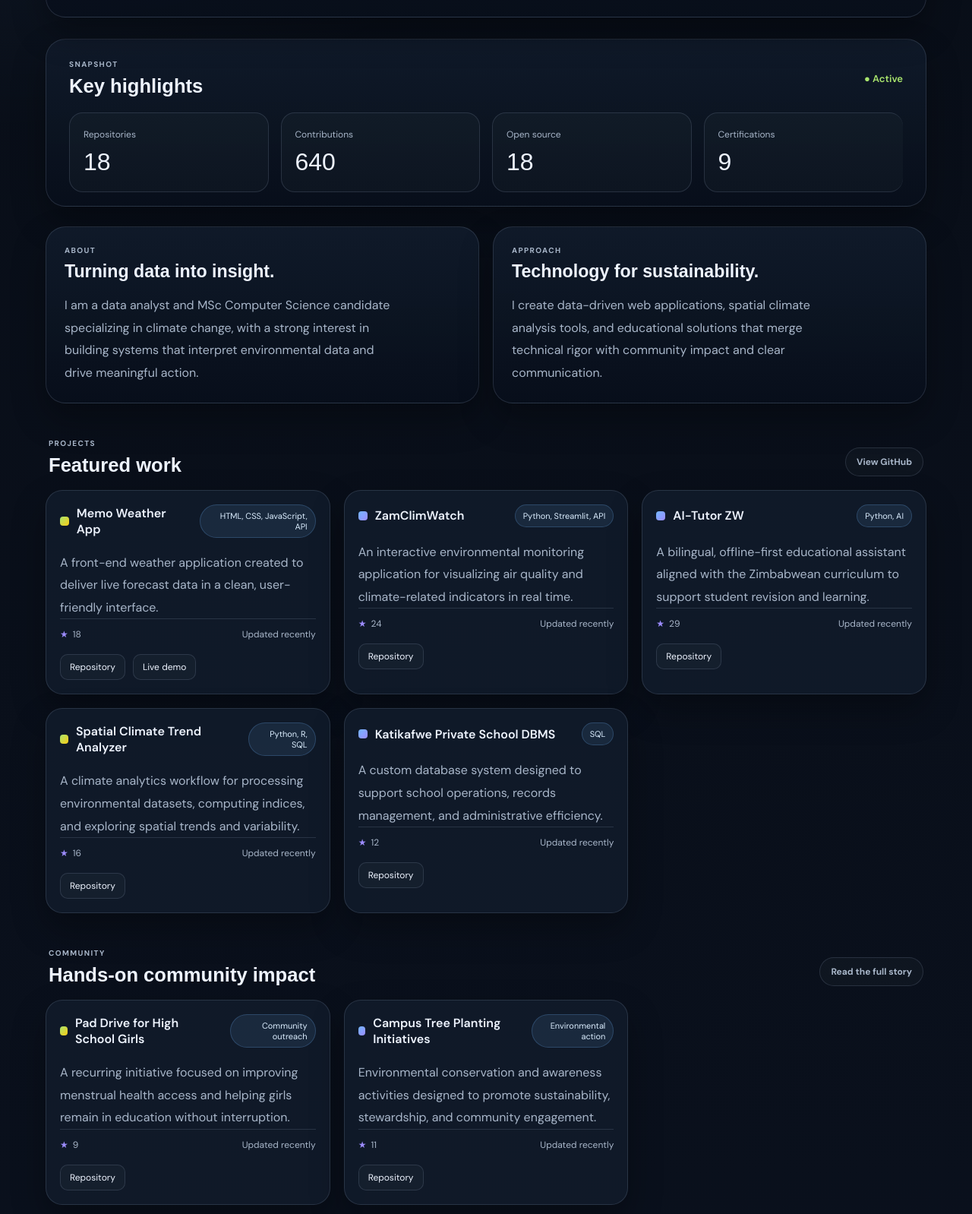
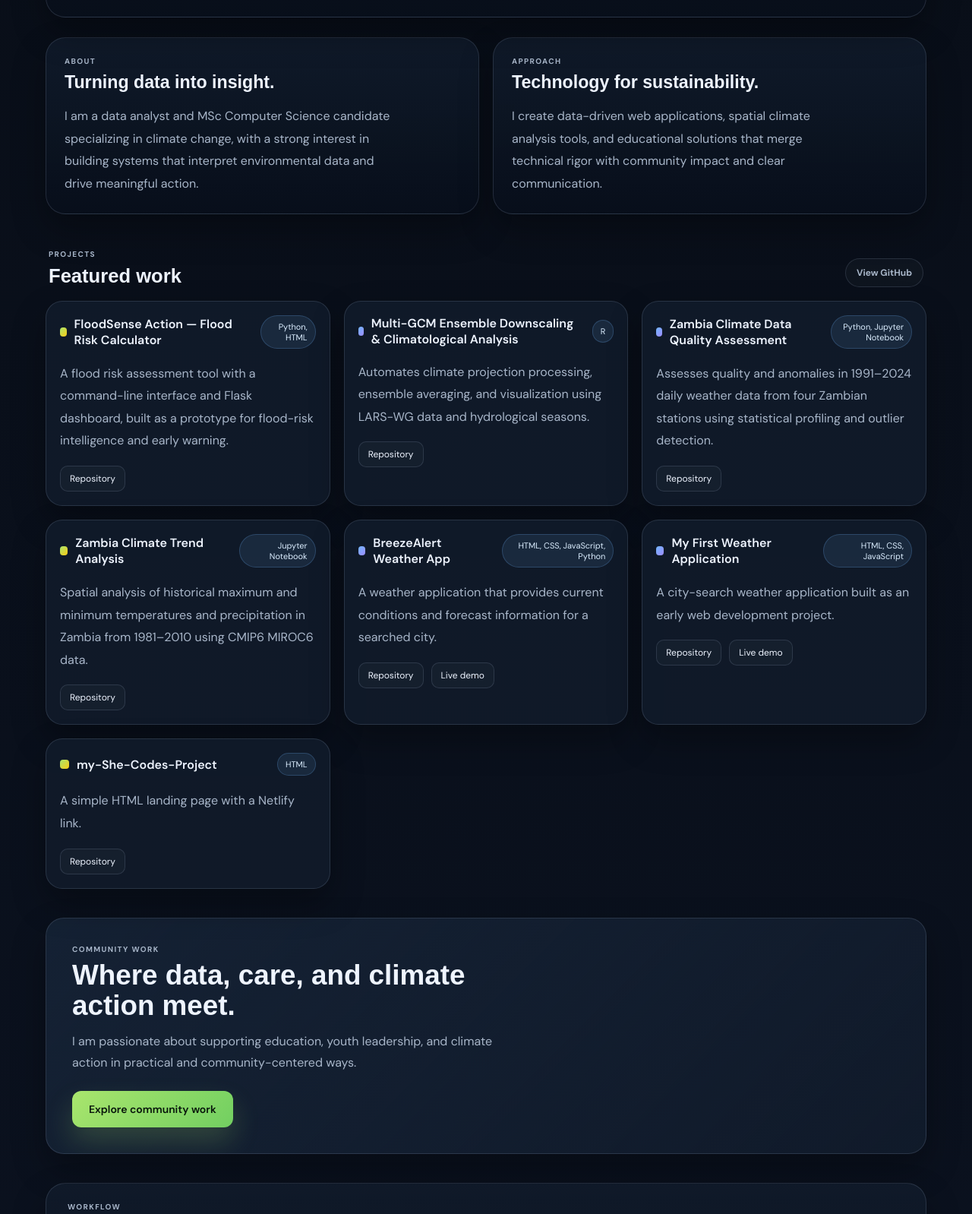
Before and after one commit to MemoryDube807/MemoryDube807.github.io, a plain HTML site: page index.html in a window 1280 px wide. Shown: the part 823-2421 px from the top of the page at 76% size. Drawn offline with Linux system fonts and the light colour scheme.

Commit message:
Update portfolio project content
Co-authored-by: Copilot <223556219+Copilot@users.noreply.github.com>

```diff
--- a/index.html
+++ b/index.html
@@ -31,7 +31,6 @@
           <a href="#overview">Overview</a>
           <a href="#projects">Projects</a>
           <a href="community.html">Community</a>
-          <a href="#videos">Videos</a>
           <a href="#contact">Contact</a>
         </nav>
       </header>
@@ -99,35 +98,6 @@
           </aside>
         </section>
 
-        <section class="metrics card">
-          <div class="section-title-row">
-            <div>
-              <p class="eyebrow">Snapshot</p>
-              <h3>Key highlights</h3>
-            </div>
-            <span class="live-pill">● Active</span>
-          </div>
-
-          <div class="metrics-grid">
-            <article>
-              <span>Repositories</span>
-              <strong>18</strong>
-            </article>
-            <article>
-              <span>Contributions</span>
-              <strong>640</strong>
-            </article>
-            <article>
-              <span>Open source</span>
-              <strong>18</strong>
-            </article>
-            <article>
-              <span>Certifications</span>
-              <strong>9</strong>
-            </article>
-          </div>
-        </section>
-
         <section class="about-grid">
           <article class="mini-card card">
             <p class="eyebrow">About</p>
@@ -157,15 +127,6 @@
           <a href="https://github.com" target="_blank" rel="noreferrer">View GitHub</a>
         </section>
         <div id="projectsGrid" class="projects-grid"></div>
-
-        <section id="community" class="section-header">
-          <div>
-            <p class="eyebrow">Community</p>
-            <h3>Hands-on community impact</h3>
-          </div>
-          <a href="community.html" class="pill">Read the full story</a>
-        </section>
-        <div id="communityGrid" class="projects-grid"></div>
 
         <section class="community-showcase">
           <article class="story-card">
@@ -203,15 +164,6 @@
           </div>
         </section>
 
-        <section id="videos" class="section-header">
-          <div>
-            <p class="eyebrow">Showcase</p>
-            <h3>Videos & demos</h3>
-          </div>
-          <span class="pill">Walkthroughs</span>
-        </section>
-        <div id="videoGrid" class="video-grid"></div>
-
         <section id="contact" class="contact card">
           <div>
             <p class="eyebrow">Let’s connect</p>
--- a/script.js
+++ b/script.js
@@ -1,93 +1,66 @@
 const projects = [
   {
-    name: "Memo Weather App",
-    language: "HTML, CSS, JavaScript, API",
+    name: "FloodSense Action — Flood Risk Calculator",
+    language: "Python, HTML",
     description:
-      "A front-end weather application created to deliver live forecast data in a clean, user-friendly interface.",
-    stars: 18,
-    link: "https://github.com/MemoryDube807",
+      "A flood risk assessment tool with a command-line interface and Flask dashboard, built as a prototype for flood-risk intelligence and early warning.",
+    link: "https://github.com/MemoryDube807/flood-risk-calculator",
+    demo: ""
+  },
+  {
+    name: "Multi-GCM Ensemble Downscaling & Climatological Analysis",
+    language: "R",
+    description:
+      "Automates climate projection processing, ensemble averaging, and visualization using LARS-WG data and hydrological seasons.",
+    link: "https://github.com/MemoryDube807/LARS-WG-Climate-Analysis",
+    demo: ""
+  },
+  {
+    name: "Zambia Climate Data Quality Assessment",
+    language: "Python, Jupyter Notebook",
+    description:
+      "Assesses quality and anomalies in 1991–2024 daily weather data from four Zambian stations using statistical profiling and outlier detection.",
+    link: "https://github.com/MemoryDube807/climate_data_analysis",
+    demo: ""
+  },
+  {
+    name: "Zambia Climate Trend Analysis",
+    language: "Jupyter Notebook",
+    description:
+      "Spatial analysis of historical maximum and minimum temperatures and precipitation in Zambia from 1981–2010 using CMIP6 MIROC6 data.",
+    link: "https://github.com/MemoryDube807/zambia-climate-trend-analysis",
+    demo: ""
+  },
+  {
+    name: "BreezeAlert Weather App",
+    language: "HTML, CSS, JavaScript, Python",
+    description:
+      "A weather application that provides current conditions and forecast information for a searched city.",
+    link: "https://github.com/MemoryDube807/weather_app_project",
     demo: "https://memo-weather.netlify.app/"
   },
   {
-    name: "ZamClimWatch",
-    language: "Python, Streamlit, API",
+    name: "My First Weather Application",
+    language: "HTML, CSS, JavaScript",
     description:
-      "An interactive environmental monitoring application for visualizing air quality and climate-related indicators in real time.",
-    stars: 24,
-    link: "https://github.com/MemoryDube807",
-    demo: ""
+      "A city-search weather application built as an early web development project.",
+    link: "https://github.com/MemoryDube807/my-first-project",
+    demo: "https://memory-dube-weather-app.netlify.app/"
   },
   {
-    name: "AI-Tutor ZW",
-    language: "Python, AI",
-    description:
-      "A bilingual, offline-first educational assistant aligned with the Zimbabwean curriculum to support student revision and learning.",
-    stars: 29,
-    link: "https://github.com/MemoryDube807",
-    demo: ""
-  },
-  {
-    name: "Spatial Climate Trend Analyzer",
-    language: "Python, R, SQL",
-    description:
-      "A climate analytics workflow for processing environmental datasets, computing indices, and exploring spatial trends and variability.",
-    stars: 16,
-    link: "https://github.com/MemoryDube807",
-    demo: ""
-  },
-  {
-    name: "Katikafwe Private School DBMS",
-    language: "SQL",
-    description:
-      "A custom database system designed to support school operations, records management, and administrative efficiency.",
-    stars: 12,
-    link: "https://github.com/MemoryDube807",
+    name: "my-She-Codes-Project",
+    language: "HTML",
+    description: "A simple HTML landing page with a Netlify link.",
+    link: "https://github.com/MemoryDube807/my-She-Codes-Project",
     demo: ""
   }
 ];
 
-const communityProjects = [
-  {
-    name: "Pad Drive for High School Girls",
-    language: "Community outreach",
-    description:
-      "A recurring initiative focused on improving menstrual health access and helping girls remain in education without interruption.",
-    stars: 9,
-    link: "https://github.com/MemoryDube807",
-    demo: ""
-  },
-  {
-    name: "Campus Tree Planting Initiatives",
-    language: "Environmental action",
-    description:
-      "Environmental conservation and awareness activities designed to promote sustainability, stewardship, and community engagement.",
-    stars: 11,
-    link: "https://github.com/MemoryDube807",
-    demo: ""
-  }
-];
-
-const videos = [
-  {
-    title: "ZamClimWatch App Walkthrough",
-    description: "A brief walkthrough of the application and the climate-monitoring insights it supports.",
-    embed: "https://www.youtube.com/embed/ScMzIvxBSi4?rel=0&mute=1"
-  },
-  {
-    title: "Community Tree Planting & Outreach Showcase",
-    description: "A short look at outreach and environmental action activities focused on sustainability and community impact.",
-    embed: "https://www.youtube.com/embed/dQw4w9WgXcQ?rel=0&mute=1"
-  }
-];
-
 const projectGrid = document.getElementById("projectsGrid");
-const communityGrid = document.getElementById("communityGrid");
-const videoGrid = document.getElementById("videoGrid");
 
 function renderProjects(items, container) {
   container.innerHTML = items
-    .map(
-      (item) => {
+    .map((item) => {
       const demoButton = item.demo
         ? `<a href="${item.demo}" target="_blank" rel="noreferrer">Live demo</a>`
         : "";
@@ -99,48 +72,17 @@ function renderProjects(items, container) {
             <span class="lang">${item.language}</span>
           </div>
           <p>${item.description}</p>
-            <div class="meta-row">
-              <span class="stars">${item.stars}</span>
-              <span>Updated recently</span>
-            </div>
           <div class="project-links">
             <a href="${item.link}" target="_blank" rel="noreferrer">Repository</a>
             ${demoButton}
           </div>
         </article>
       `;
-      }
-    )
-    .join("");
-}
-
-function renderVideos(items) {
-  videoGrid.innerHTML = items
-    .map(
-      (item) => `
-        <article class="video-card">
-          <div class="video-embed">
-            <iframe
-              src="${item.embed}"
-              title="${item.title}"
-              loading="lazy"
-              allow="accelerometer; autoplay; clipboard-write; encrypted-media; gyroscope; picture-in-picture"
-              allowfullscreen
-            ></iframe>
-          </div>
-          <div class="video-body">
-            <h4>${item.title}</h4>
-            <p>${item.description}</p>
-          </div>
-        </article>
-      `
-    )
+    })
     .join("");
 }
 
 renderProjects(projects, projectGrid);
-renderProjects(communityProjects, communityGrid);
-renderVideos(videos);
 
 const currentYear = new Date().getFullYear();
 console.log(`Portfolio ready for ${currentYear}`);
```
Lines whose indentation alone changed are shown as unchanged.
